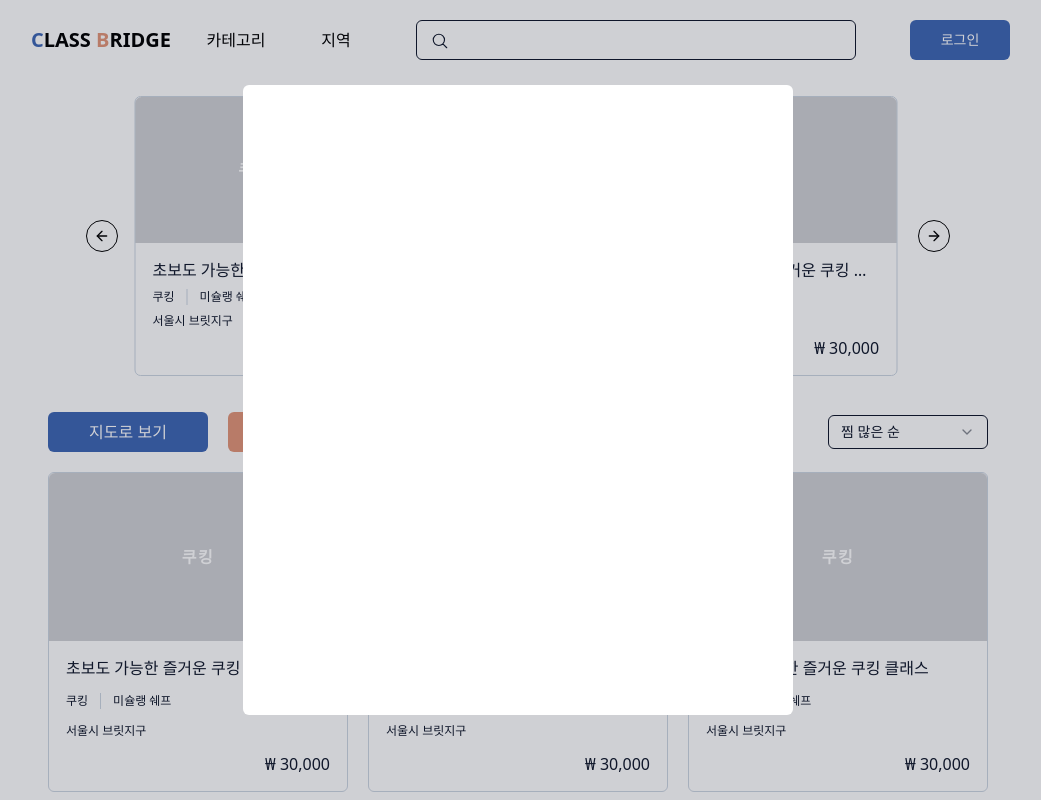
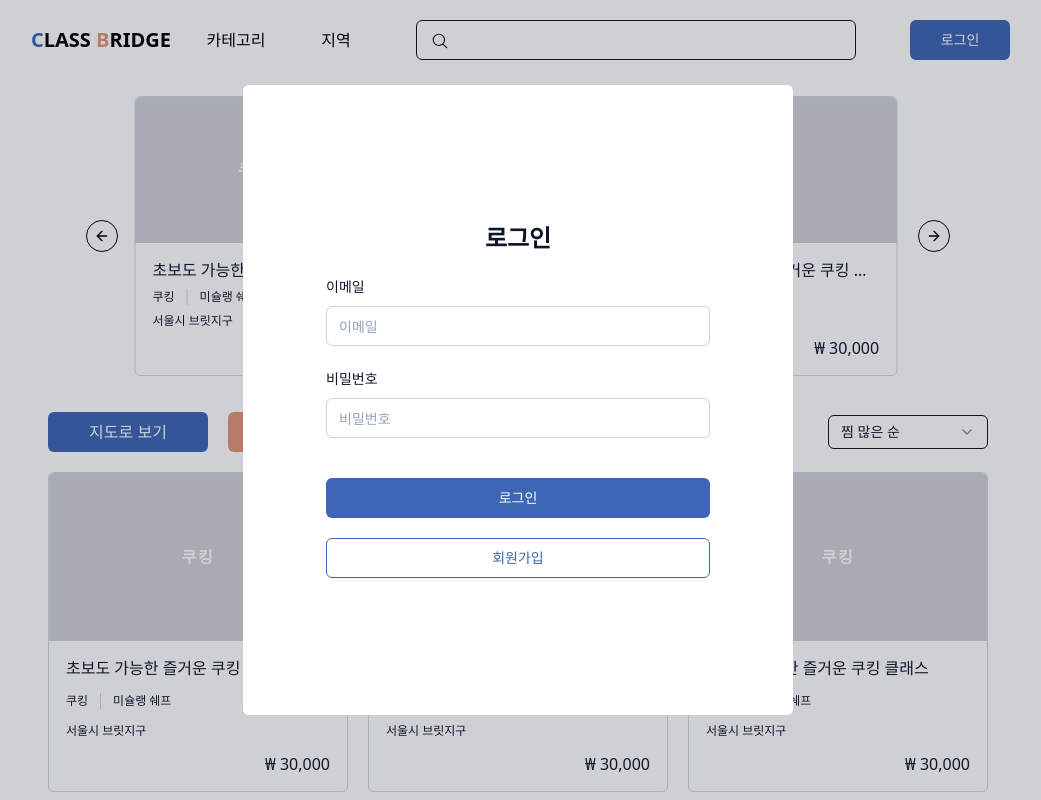
Before and after one commit to ClassBridge/ClassBridge-FE, a Next.js app: page / in a window 1280 px wide. Both pictures are taken after a click on the button "로그인". Shown: the top 800 px of the page, without its empty margins (122-1163 px from the left). Built offline with nearby package versions, Linux system fonts and the light colour scheme; a web font is replaced by a local one.

Commit message:
feat: create LogInForm with zod and react-hook-form

```diff
--- /dev/null
+++ b/src/components/form/LogInForm.tsx
@@ -0,0 +1,77 @@
+"use client";
+
+import { useRouter } from "next/navigation";
+import { z } from "zod";
+import { zodResolver } from "@hookform/resolvers/zod";
+import { useForm } from "react-hook-form";
+import { logInFormSchema } from "@/lib/formSchema";
+import { Input } from "@/components/ui/input";
+import {
+  Form,
+  FormControl,
+  FormField,
+  FormItem,
+  FormLabel,
+  FormMessage,
+} from "@/components/ui/form";
+
+type LogInFormData = z.infer<typeof logInFormSchema>;
+
+const loginFormField: { name: "email" | "password"; label: string }[] = [
+  { name: "email", label: "이메일" },
+  { name: "password", label: "비밀번호" },
+];
+
+export default function LogInForm() {
+  const { push } = useRouter();
+
+  const form = useForm<LogInFormData>({
+    resolver: zodResolver(logInFormSchema),
+  });
+
+  function onSubmit(data: LogInFormData) {
+    console.log(data);
+  }
+
+  return (
+    <Form {...form}>
+      <form onSubmit={form.handleSubmit(onSubmit)} className="space-y-5">
+        {loginFormField.map((item) => (
+          <FormField
+            key={item.name}
+            control={form.control}
+            name={item.name}
+            render={({ field }) => (
+              <FormItem className="text-black">
+                <FormLabel>{item.label}</FormLabel>
+                <FormControl>
+                  <Input
+                    placeholder={item.label}
+                    {...field}
+                    className="rounded border-gray-light placeholder:text-gray"
+                  />
+                </FormControl>
+                <FormMessage />
+              </FormItem>
+            )}
+          />
+        ))}
+        <div className="flex flex-col gap-5 pt-5">
+          <button
+            type="submit"
+            className="py-2.5 rounded font-medium text-sm text-white bg-primary"
+          >
+            {"로그인"}
+          </button>
+          <button
+            type="button"
+            className="py-[9px] rounded border border-primary font-medium text-sm text-primary bg-white"
+            onClick={() => push("/account/signup")}
+          >
+            {"회원가입"}
+          </button>
+        </div>
+      </form>
+    </Form>
+  );
+}
--- a/src/components/modal/LogInModal.tsx
+++ b/src/components/modal/LogInModal.tsx
@@ -1,10 +1,16 @@
+import LogInForm from "../form/LogInForm";
 import Backdrop from "./Backdrop";
 
 export default function LogInModal() {
   return (
     <div id="login-modal" className="hidden modal">
       <Backdrop />
-      <div className="fixed bottom-2/4 right-2/4 translate-x-2/4 translate-y-2/4 z-50 w-[550px] h-[630px] rounded bg-white"></div>
+      <div className="fixed bottom-2/4 right-2/4 translate-x-2/4 translate-y-2/4 z-50 flex flex-col justify-center gap-5 w-[550px] h-[630px] p-[83px] rounded bg-white">
+        <h2 className="self-center font-bold text-2xl text-black">
+          {"로그인"}
+        </h2>
+        <LogInForm />
+      </div>
     </div>
   );
 }
--- /dev/null
+++ b/src/lib/formSchema.ts
@@ -0,0 +1,16 @@
+import { z } from "zod";
+
+const MESSAGE = {
+  required: "필수 입력 사항입니다.",
+  invalidEmail: "유효한 이메일 형식이 아닙니다.",
+  invalidPassword: "비밀번호는 6자 이상입니다.",
+};
+
+export const logInFormSchema = z.object({
+  email: z
+    .string({ required_error: MESSAGE.required })
+    .email({ message: MESSAGE.invalidEmail }),
+  password: z
+    .string({ required_error: MESSAGE.required })
+    .min(6, { message: MESSAGE.invalidPassword }),
+});
```
